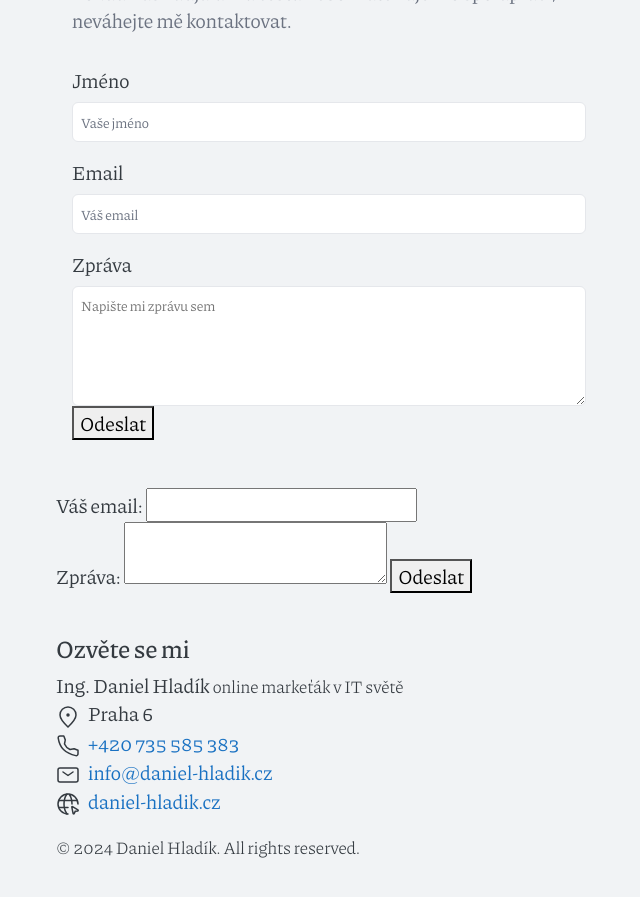
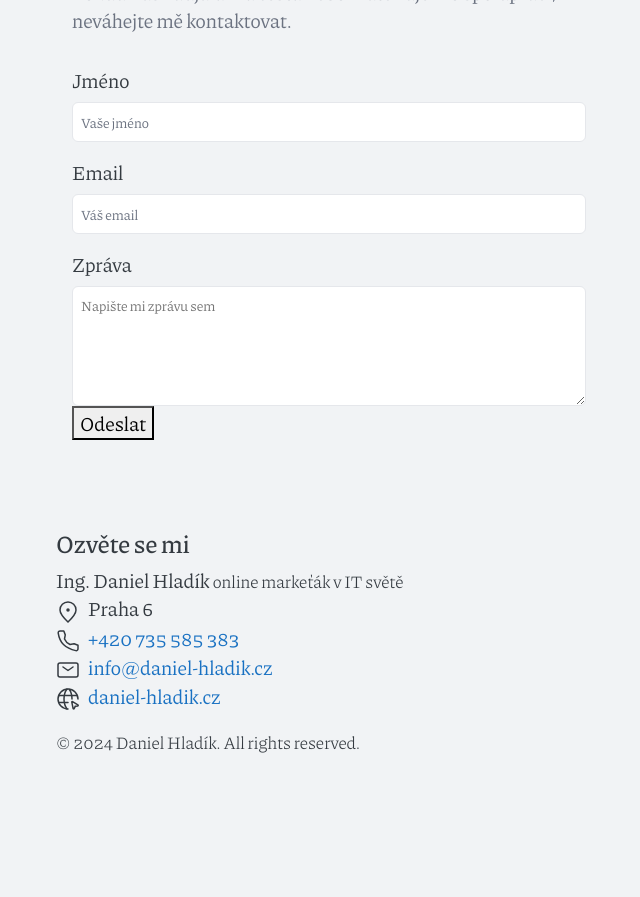
Before and after one commit to Dandee42/dandee42.github.io, a Jekyll site: the page built from index.md, in a window 1280 px wide and 900 px high, scrolled down 1702 px. Shown: the top 897 px of the window, without its empty margins (311-951 px from the left). Built offline with Jekyll 4.4.1, drawn with Linux system fonts in a browser that asks for light colours; after the commit the page ends 2497 px from its top, so only the background shows below that.

Commit message:
Update index.md

```diff
--- a/index.md
+++ b/index.md
@@ -54,23 +54,6 @@ Více detailů najdete v [mém CVčku](https://flowcv.com/resume/osrniic0ww).
 
 </section>
 
-<form
-  action="https://formspree.io/f/xkgnbbwo"
-  method="POST"
->
-  <label>
-    Váš email:
-    <input type="email" name="email">
-  </label>
-  <label>
-    Zpráva:
-    <textarea name="message"></textarea>
-  </label>
-  <!-- your other form fields go here -->
-  <input type="hidden" name="_redirect" value="{{ site.url }}/form-success/">
-  <button type="submit">Odeslat</button>
-</form>
-
 <!--
 <p class="text-center">
 <a href="mailto:info@daniel-hladik.cz?subject=Pozor! Tento e-mail obsahuje 100% dobré zprávy&body=Dejte mi vědět, co máte na srdci :)" class="button">Kontaktovat emailem</a>
```
